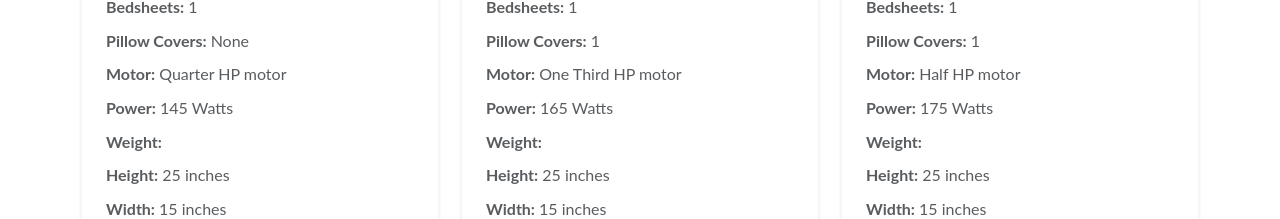
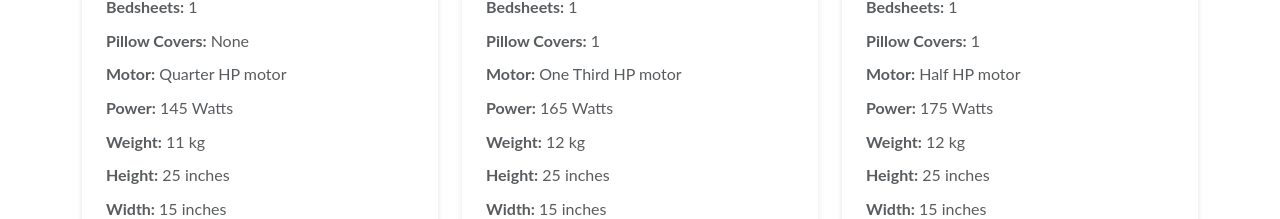
Before and after one commit to krishnaprabhu083/uditiappliances, a React (Create React App) app: page /WashingMachine in a window 1280 px wide. Shown: the part 855-1074 px from the top of the page. Built offline with nearby package versions, Linux system fonts and the light colour scheme.

Commit message:
price change

```diff
--- a/src/components/WashingMachine/WashingMachineTypes.js
+++ b/src/components/WashingMachine/WashingMachineTypes.js
@@ -181,7 +181,7 @@ const WashingMachineTypes = () => {
                       <li className="mb-2"><strong>Pillow Covers:</strong> {type.specifications.pillowCovers || 'None'}</li>
                       <li className="mb-2"><strong>Motor:</strong> {type.specifications.motor}</li>
                       <li className="mb-2"><strong>Power:</strong> {type.specifications.power}</li>
-                      <li className="mb-2"><strong>Weight:</strong> {type.specifications.weight}</li>
+                      <li className="mb-2"><strong>Weight:</strong> {type.specifications.dimensions.weight}</li>
                       <li className="mb-2"><strong>Height:</strong> {type.specifications.dimensions.height}</li>
                       <li className="mb-2"><strong>Width:</strong> {type.specifications.dimensions.width}</li>
                       <li><strong>Warranty:</strong> {type.specifications.warranty}</li>
--- a/src/components/WaterHeater/InstantWaterHeaterTypes.js
+++ b/src/components/WaterHeater/InstantWaterHeaterTypes.js
@@ -15,7 +15,7 @@ const InstantWaterHeaterTypes = () => {
     {
       id: 301,
       name: 'Premium Model Water Heater',
-      price: '₹2,891',
+      price: '₹2989',
       capacity: '1 liter',
       inletOutlet: 'Threaded Inlet / Outlet',
       warranty: '10 Years',
@@ -36,7 +36,7 @@ const InstantWaterHeaterTypes = () => {
     {
       id: 302,
       name: 'Classic Model Water Heater',
-      price: '₹2,478',
+      price: '₹2666',
       capacity: '1 liter',
       inletOutlet: 'N/A',
       warranty: '10 Years',
```
Also changed, not shown: src/App.css (line endings or trailing spaces).
